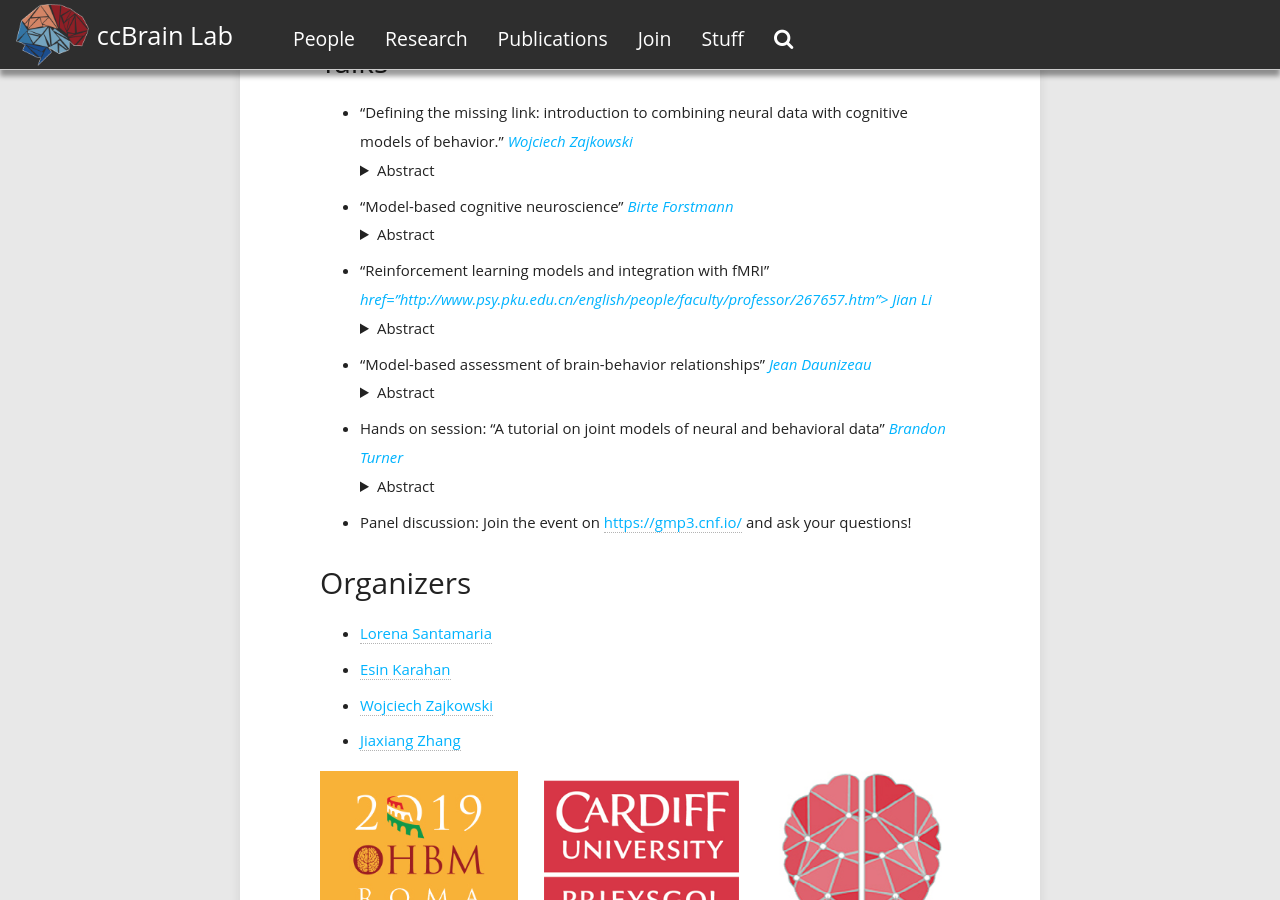
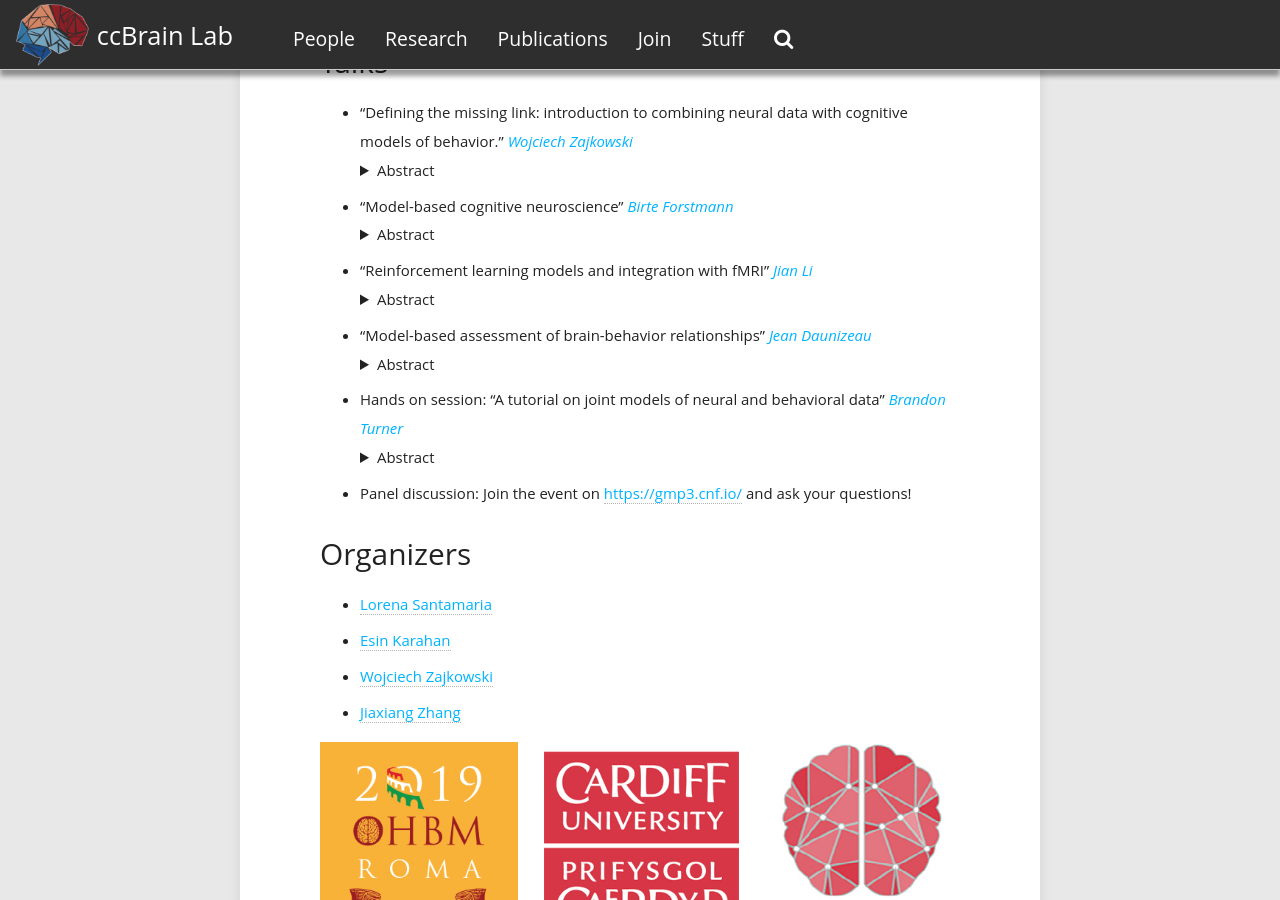
Before and after one commit to ccbrain/ccbrain.github.io, a Jekyll site: the page built from ohbm-course.md, in a window 1280 px wide and 900 px high, scrolled down 1428 px. Built offline with Jekyll 4.4.1, drawn with Linux system fonts in a browser that asks for light colours; some web fonts are replaced.

Commit message:
Update ohbm-course.md

```diff
--- a/ohbm-course.md
+++ b/ohbm-course.md
@@ -31,7 +31,7 @@ Course material will be available here soon.
   <details><summary> Abstract </summary><p>
   Cognitive neuroscientists study how the brain implements particular cognitive processes such as perception, learning, and decision-     making. Traditional approaches in which experiments are designed to target a specific cognitive process have been supplemented by two   recent innovations. First, formal cognitive models can decompose observed behavioral data into multiple latent cognitive processes,     allowing brain measurements to be associated with a particular cognitive process more precisely and more confidently. Second,           cognitive neuroscience can provide additional data to inform the development of formal cognitive models, providing greater constraint   than behavioral data alone. We argue that these fields are mutually dependent; not only can models guide neuroscientific endeavors,     but understanding neural mechanisms can provide key insights into formal models of cognition.  </p> </details>
 
-- "Reinforcement learning models and integration with fMRI" <i><a>             href="http://www.psy.pku.edu.cn/english/people/faculty/professor/267657.htm"> Jian Li</a> </i>
+- "Reinforcement learning models and integration with fMRI" <i><a href="http://www.psy.pku.edu.cn/english/people/faculty/professor/267657.htm"> Jian Li</a></i>
   <details> <summary> Abstract</summary>
   <p> Reinforcement learning (RL) has witnessed its wide application in cognitive sciences in the past decades. In this session I will      briefly introduce different RL models used in cognitive neuroscience/psychology research and how they can be integrated with fMRI        techniques to better understand the computations that brain carries out during learning and inference. </p> </details>
 
```
